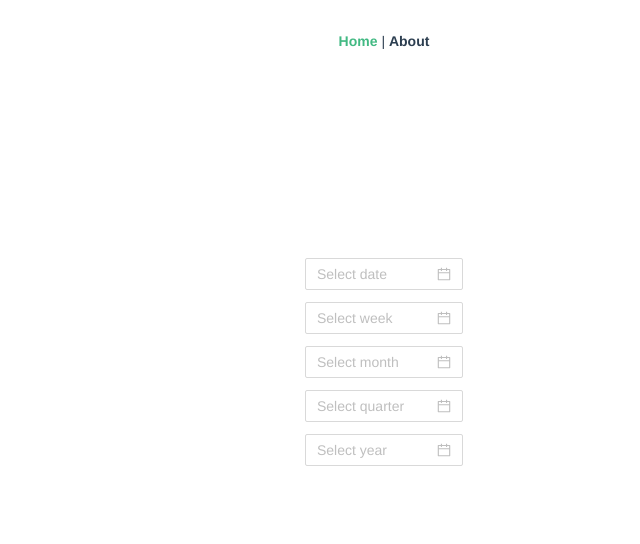
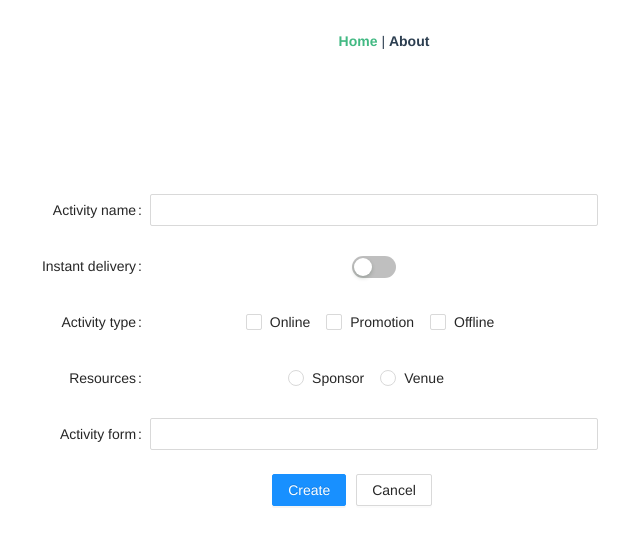
Before and after one commit to owentr1369/vue-antdesign-typescript-learning, a Vue app: page / in a window 1280 px wide. Shown: the top 544 px of the page, without its empty margins (256-896 px from the left). Built offline with nearby package versions, Linux system fonts and the light colour scheme.

Commit message:
antd form

```diff
--- /dev/null
+++ b/src/components/antd-form.vue
@@ -0,0 +1,62 @@
+<template>
+  <a-form :model="formState" :label-col="labelCol" :wrapper-col="wrapperCol">
+    <a-form-item label="Activity name">
+      <a-input v-model:value="formState.name" />
+    </a-form-item>
+    <a-form-item label="Instant delivery">
+      <a-switch v-model:checked="formState.delivery" />
+    </a-form-item>
+    <a-form-item label="Activity type">
+      <a-checkbox-group v-model:value="formState.type">
+        <a-checkbox value="1" name="type">Online</a-checkbox>
+        <a-checkbox value="2" name="type">Promotion</a-checkbox>
+        <a-checkbox value="3" name="type">Offline</a-checkbox>
+      </a-checkbox-group>
+    </a-form-item>
+    <a-form-item label="Resources">
+      <a-radio-group v-model:value="formState.resource">
+        <a-radio value="1">Sponsor</a-radio>
+        <a-radio value="2">Venue</a-radio>
+      </a-radio-group>
+    </a-form-item>
+    <a-form-item label="Activity form">
+      <a-input v-model:value="formState.desc" type="textarea" />
+    </a-form-item>
+    <a-form-item :wrapper-col="{ span: 14, offset: 4 }">
+      <a-button type="primary" @click="onSubmit">Create</a-button>
+      <a-button style="margin-left: 10px">Cancel</a-button>
+    </a-form-item>
+  </a-form>
+</template>
+<script lang="ts">
+import { defineComponent, reactive, toRaw } from "vue";
+import type { UnwrapRef } from "vue";
+
+interface FormState {
+  name: string;
+  delivery: boolean;
+  type: string[];
+  resource: string;
+  desc: string;
+}
+export default defineComponent({
+  setup() {
+    const formState: UnwrapRef<FormState> = reactive({
+      name: "",
+      delivery: false,
+      type: [],
+      resource: "",
+      desc: "",
+    });
+    const onSubmit = () => {
+      console.log("submit!", toRaw(formState));
+    };
+    return {
+      labelCol: { style: { width: "150px" } },
+      wrapperCol: { span: 14 },
+      formState,
+      onSubmit,
+    };
+  },
+});
+</script>
--- a/src/views/HomeView.vue
+++ b/src/views/HomeView.vue
@@ -1,18 +1,18 @@
 <template>
   <div class="home">
     <div class="antd">
-      <antd-date-picker></antd-date-picker>
+      <antd-form></antd-form>
     </div>
   </div>
 </template>
 
 <script lang="ts">
 import { defineComponent } from "vue";
-import AntdDatePicker from "../components/antd-date-picker.vue";
+import AntdForm from "../components/antd-form.vue";
 
 export default defineComponent({
   name: "HomeView",
-  components: { AntdDatePicker },
+  components: { AntdForm },
 });
 </script>
 
```
